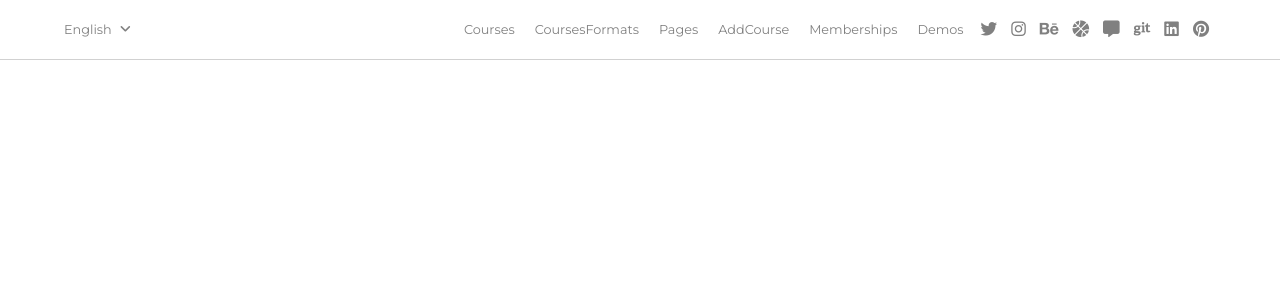
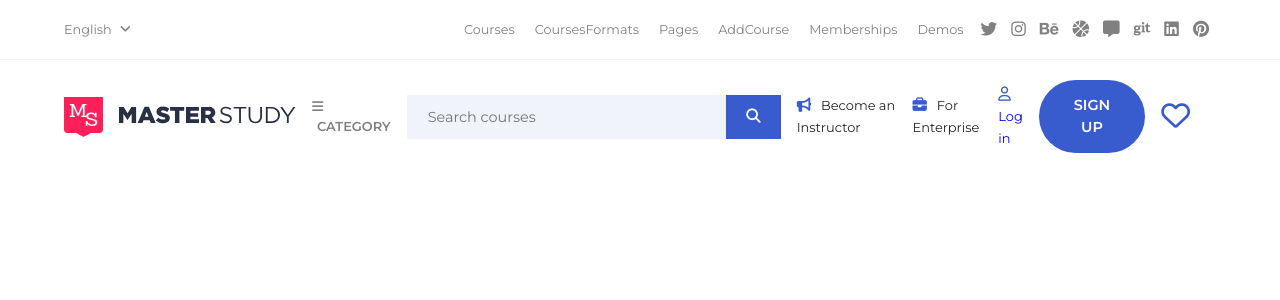
Before and after one commit to valeriobartoletti97/proj-html-vuejs, a Vue app: page / in a window 1280 px wide. Shown: the top 300 px of the page. Built offline with nearby package versions, Linux system fonts and the light colour scheme.

Commit message:
header finished

```diff
--- a/src/assets/style/main.scss
+++ b/src/assets/style/main.scss
@@ -26,3 +26,13 @@ body{
 ul,li{
     margin:0
 }
+.my-btn-large{
+    background-color: $blue;
+    padding: 15px 35px;
+    color:white;
+    border-radius: 50px;
+    border: 0;
+    span{
+        font-weight: 600;
+    }
+}
--- a/src/assets/style/partials/_variables.scss
+++ b/src/assets/style/partials/_variables.scss
@@ -1,4 +1,4 @@
-$gray: #D1D1D1;
+$gray: #F0F4FA;
 $white: #FFFFFF;
 $blue: #385BCE;
 $black: #232323;
--- a/src/components/HeaderComponent.vue
+++ b/src/components/HeaderComponent.vue
@@ -52,7 +52,46 @@
         </div>
         <!-- bottom header -->
         <div id="bottom-header">
-
+            <div class="my-container d-flex justify-content-between align-items-center">
+                <!-- logo -->
+                <div class="me-3">
+                    <img src="/images/MasterStudy_logo.svg" alt="MasterStudy logo">
+                </div>
+                <!-- category -->
+                <div class="header-category-menu me-3">
+                    <i class="fa-solid fa-bars"></i>
+                    <span class="text-uppercase">Category</span>
+                </div>
+                <!-- Searchbar -->
+                <div class="d-flex me-3" id="searchbar">
+                    <input type="text" placeholder="Search courses">
+                    <button class="search-btn">
+                        <i class="fa-solid fa-search"></i>
+                    </button>
+                </div>
+                <!-- Links -->
+                <div class="d-flex me-3">
+                    <div class="me-3">
+                        <i class="fa-solid fa-bullhorn"></i>
+                        <span class="blue-hover">Become an Instructor</span>
+                    </div>
+                    <div>
+                        <i class="fa-solid fa-briefcase"></i>
+                        <span class="blue-hover">For Enterprise</span>
+                    </div>
+                </div>
+                <!-- buttons -->
+                <div class="d-flex align-items-center me-3">
+                    <div class="me-3">
+                        <i class="fa-regular fa-user"></i>
+                        <span class="login">Log in</span>
+                    </div>
+                    <button class="my-btn-large me-3">
+                        <span class="text-uppercase">Sign Up</span>
+                    </button>
+                    <i class="fa-regular fa-heart"></i>
+                </div>
+            </div>
         </div>
     </header>
 </template>
@@ -107,4 +146,51 @@ export default {
         padding:0 10px
     }
 }
+#bottom-header{
+    padding:20px 0;
+    font-size: 0.9em;
+    .header-category-menu{
+        color: grey;
+        font-size: 0.9em;
+        span{
+            font-weight: 600;
+            margin-left: 5px;
+        }
+    }
+    input{
+        background-color: $gray;
+        border: 1px solid $gray;
+        width:100%;
+        height: 44px;
+        padding: 20px;
+        display:block
+    }
+    .search-btn{
+        background-color: $blue;
+        color:white;
+        border: 0;
+        padding: 10px 20px;
+    }
+    .fa-solid.fa-bullhorn,.fa-briefcase,.fa-user,.fa-heart{
+    color: $blue;
+    margin-right: 10px;
+    }
+    .blue-hover{
+        font-size: 0.9em;
+    }
+    .blue-hover:hover{
+        color:$blue;
+        cursor: pointer;
+    }
+    .login{
+        color:blue;
+        font-size: 0.9em
+    }
+    .fa-heart.fa-regular{
+        font-size: 2em;
+    }
+    #searchbar{
+        width:600px
+    }
+}
 </style>
```
